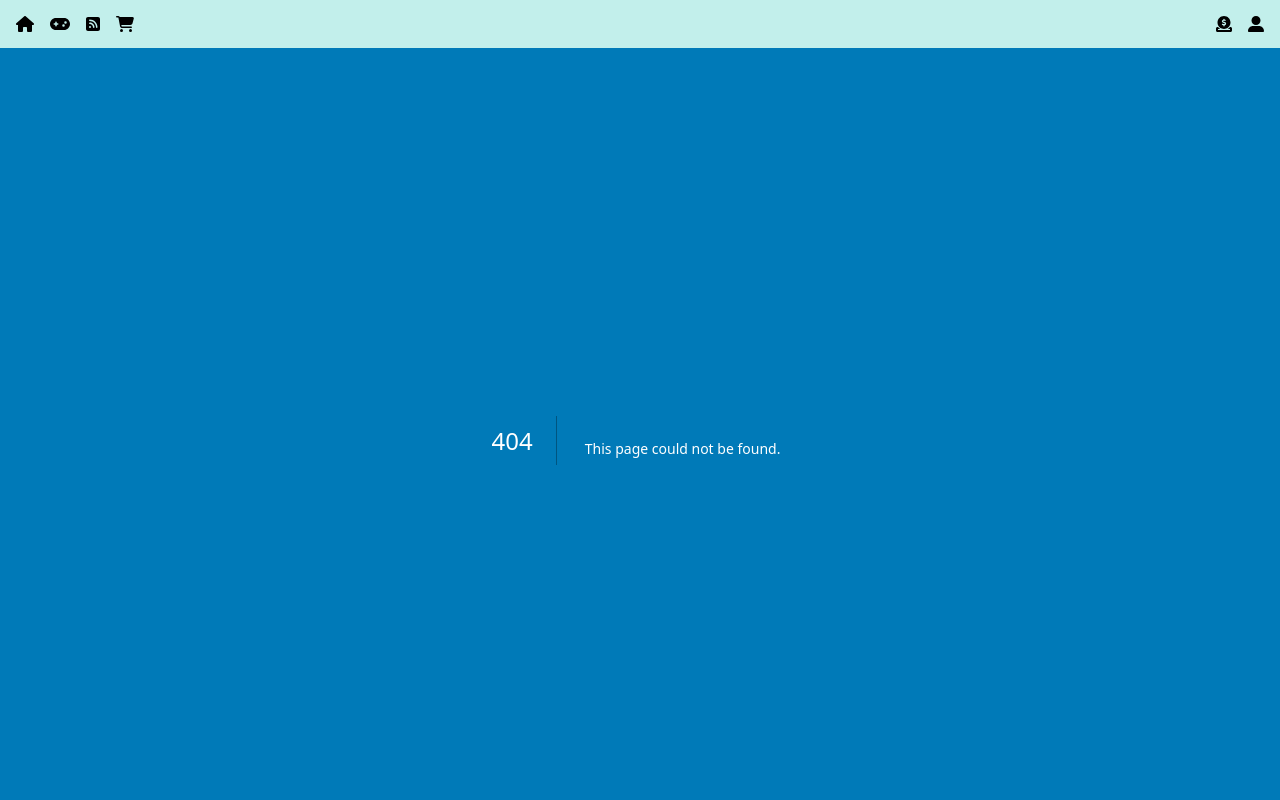
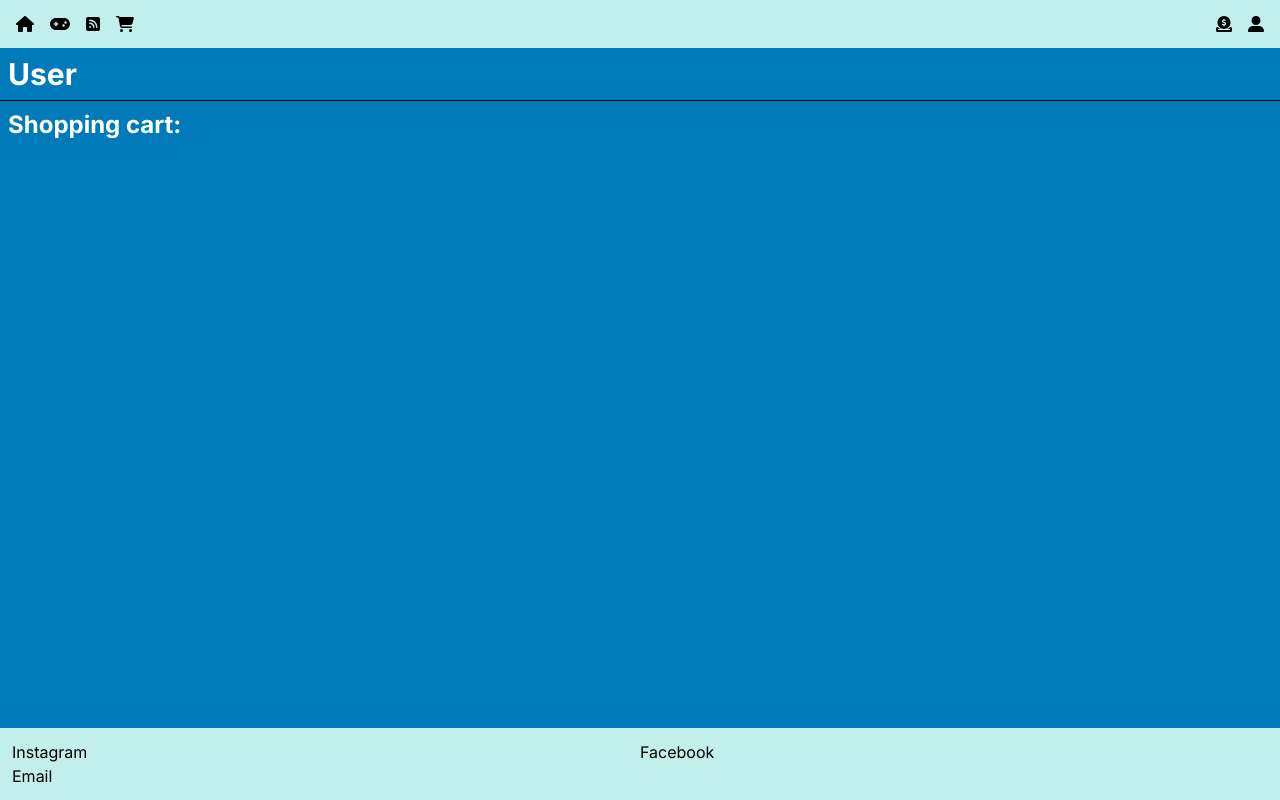
Before and after one commit to fimo3/ocean_cleaning_app, a Next.js app: page /Profile in a window 1280 px wide. Before the commit this address had no page. Built offline with nearby package versions, Linux system fonts and the light colour scheme.

Commit message:
Footer and UserProfile

```diff
--- /dev/null
+++ b/app/(components)/Footer.jsx
@@ -0,0 +1,16 @@
+import React from "react";
+
+const Footer = () => {
+  return (
+    <div
+      id="card"
+      className="bg-secondary p-3 lg:grid grid-cols-3 xl:grid-cols-2 justify-around"
+    >
+      <a href="#">Instagram</a>
+      <a href="#">Facebook</a>
+      <a href="#">Email</a>
+    </div>
+  );
+};
+
+export default Footer;
--- a/app/(components)/Nav.jsx
+++ b/app/(components)/Nav.jsx
@@ -1,15 +1,12 @@
 import Link from "next/link";
 import { FontAwesomeIcon } from "@fortawesome/react-fontawesome";
 import {
-  faCartShopping,
   faCircleDollarToSlot,
   faGamepad,
   faHome,
   faShoppingCart,
   faSquareRss,
-  faUser,
   faUserAlt,
-  faUserAltSlash,
 } from "@fortawesome/free-solid-svg-icons";
 import Tooltip from "./Tooltip";
 import TooltipLastChild from "./TooltipLastChild";
@@ -44,7 +41,7 @@ const Nav = () => {
             <FontAwesomeIcon icon={faCircleDollarToSlot} />
           </Tooltip>
         </Link>
-        <Link href="#">
+        <Link href="../../Profile">
           <TooltipLastChild message={"User"}>
             <FontAwesomeIcon icon={faUserAlt} />
           </TooltipLastChild>
--- /dev/null
+++ b/app/(components)/UserProfile.jsx
@@ -0,0 +1,13 @@
+import React from "react";
+
+const profile = () => {
+  return (
+    <div>
+      <h2>User</h2>
+      <hr />
+      <h3>Shopping cart:</h3>
+    </div>
+  );
+};
+
+export default profile;
--- /dev/null
+++ b/app/Profile/page.js
@@ -0,0 +1,10 @@
+import UserProfile from "../(components)/UserProfile";
+const ProfilePage = () => {
+  return (
+    <div>
+      <UserProfile />
+    </div>
+  );
+};
+
+export default ProfilePage;
--- a/app/layout.js
+++ b/app/layout.js
@@ -4,6 +4,7 @@ import Nav from "./(components)/Nav";
 
 import { config } from "@fortawesome/fontawesome-svg-core";
 import "@fortawesome/fontawesome-svg-core/styles.css";
+import Footer from "./(components)/Footer";
 
 config.autoAddCss = false;
 const inter = Inter({ subsets: ["latin"] });
@@ -20,6 +21,8 @@ export default function RootLayout({ children }) {
         <div className="flex flex-col h-screen max-h-screen">
           <Nav />
           <div className="flex-grow overflow-y-auto bg-primary">{children}</div>
+
+          <Footer />
         </div>
       </body>
     </html>
```
